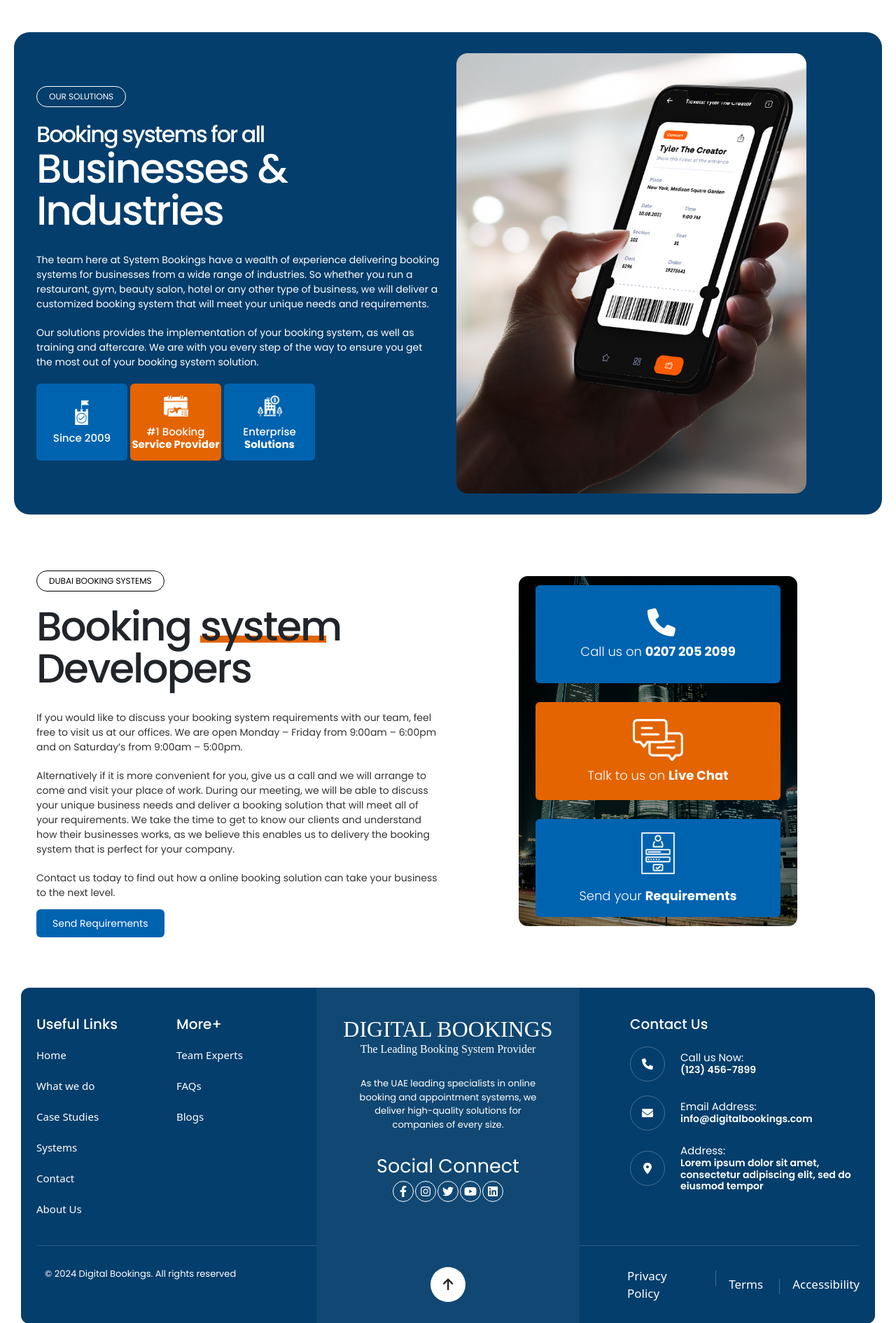
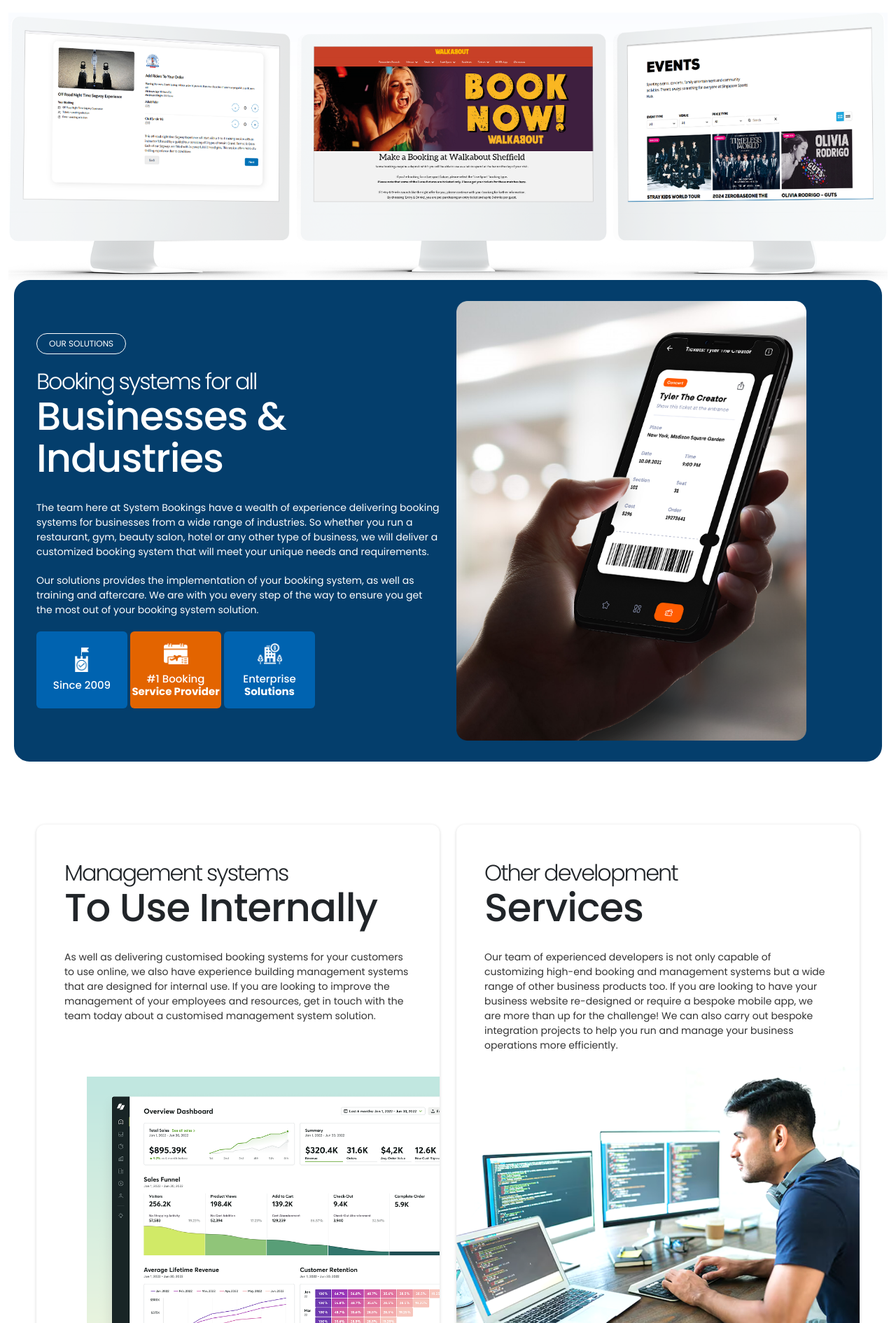
Before and after one commit to hamza-ali313/Dubai_Booking_system, a PHP site: page /aboutus.html in a window 1280 px wide. Shown: the part 2472-4362 px from the top of the page at 70% size. Run offline with PHP 8.4, Linux system fonts and the light colour scheme; some libraries are stand-ins or nearby versions; some web fonts are replaced.

Commit message:
some changes

```diff
--- a/aboutus.html
+++ b/aboutus.html
@@ -42,23 +42,51 @@
                                     <li class="nav-item">
                                         <a class="nav-link " href="">Home</a>
                                     </li>
-                                    <li class="nav-item">
-                                        <a class="nav-link" href="">What we do</a>
+                                    <li class="nav-item dropdown">
+                                        <a class="nav-link dropdown-toggle" href="#" id="Whatwedo" role="button"
+                                            data-bs-toggle="dropdown" aria-expanded="false">What we do</a>
+                                        <ul class="dropdown-menu" aria-labelledby="Whatwedo">
+                                            <li><a class="dropdown-item" href="#">Action</a></li>
+                                            <li><a class="dropdown-item" href="#">Another action</a></li>
+                                            <li>
+                                                <hr class="dropdown-divider">
+                                            </li>
+                                            <li><a class="dropdown-item" href="#">Something else here</a></li>
+                                        </ul>
                                     </li>
                                     <li class="nav-item dropdown">
-                                        <a class="nav-link" href="" role="button" id="dropdown-toggle">
+                                        <a class="nav-link dropdown-toggle" href="#" id="CaseStudies" role="button"
+                                            data-bs-toggle="dropdown" aria-expanded="false">
                                             Case Studies
                                         </a>
-                                        <i class="fa-solid fa-chevron-down" id="dropdown-icon"></i>
+                                        <ul class="dropdown-menu" aria-labelledby="CaseStudies">
+                                            <li><a class="dropdown-item" href="#">Action</a></li>
+                                            <li><a class="dropdown-item" href="#">Another action</a></li>
+                                            <li>
+                                                <hr class="dropdown-divider">
                                             </li>
-                                    <li class="nav-item">
-                                        <a class="nav-link" href="blogs.html">Systems</a>
+                                            <li><a class="dropdown-item" href="#">Something else here</a></li>
+                                        </ul>
+                                    </li>
+                                    <li class="nav-item dropdown">
+                                        <a class="nav-link dropdown-toggle" href="#" id="navbarDropdown" role="button"
+                                            data-bs-toggle="dropdown" aria-expanded="false">
+                                            Systems
+                                        </a>
+                                        <ul class="dropdown-menu" aria-labelledby="navbarDropdown">
+                                            <li><a class="dropdown-item" href="#">Action</a></li>
+                                            <li><a class="dropdown-item" href="#">Another action</a></li>
+                                            <li>
+                                                <hr class="dropdown-divider">
+                                            </li>
+                                            <li><a class="dropdown-item" href="#">Something else here</a></li>
+                                        </ul>
                                     </li>
                                     <li class="nav-item">
                                         <a class="nav-link" href="contactus.html">Contact</a>
                                     </li>
                                     <li class="nav-item">
-                                        <a class="nav-link" href="contactus.html">About</a>
+                                        <a class="nav-link" href="aboutus.html">About</a>
                                     </li>
                                 </ul>
                             </div>
@@ -258,7 +286,7 @@
     <!-- companies slider sec start -->
     <section class="comp-sec">
         <div class="container">
-            <div class="row">
+            <div class="row justify-content-center text-center">
                 <div class="col-9">
                     <div class="com-heading">
                         <p class="circle_heading">
@@ -287,24 +315,19 @@
                     </div>
                 </div>
             </div>
-    </section>
-    <!-- companies slider sec end -->
-
-    <!-- compslider-sec start -->
-    <section>
+        </div>
         <div class="container-fluid">
             <div class="row">
                 <div class="col-12">
-                    <div class="comp-slider">
-                        <div class="comp-slide">
-                            <img src="" alt="">
-                        </div>
+                    <div class="threecomp">
+                        <img src="./images/3computers.png" alt="">
                     </div>
                 </div>
             </div>
         </div>
     </section>
-    <!-- compslider-sec end -->
+    <!-- companies slider sec end -->
+
 
 
     <!-- abt-sec start -->
@@ -374,6 +397,57 @@
         </div>
     </section>
     <!-- abt-sec end -->
+
+
+    <!-- compslider-sec start -->
+    <section class="abt-sec4">
+        <div class="container">
+            <div class="row">
+                <div class="col-12  col-lg-6 col-md-6">
+                    <div class="abt-sec4-box">
+                        <div class="com-heading">
+                            <h3>
+                                Management systems
+                            </h3>
+                            <h2>
+                                to use internally
+                            </h2>
+                            <p>
+                                As well as delivering customised booking systems for your customers to use online, we
+                                also
+                                have experience building management systems that are designed for internal use. If you
+                                are
+                                looking to improve the management of your employees and resources, get in touch with the
+                                team today about a customised management system solution.
+                            </p>
+                            <img src="./images/abt8.png" alt="" class="abt8">
+                        </div>
+                    </div>
+                </div>
+                <div class="col-12  col-lg-6 col-md-6">
+                    <div class="abt-sec4-box">
+                        <div class="com-heading">
+                            <h3>
+                                Other development
+                            </h3>
+                            <h2>
+                                Services
+                            </h2>
+                            <p>
+                                Our team of experienced developers is not only capable of customizing high-end booking
+                                and management systems but a wide range of other business products too. If you are
+                                looking to have your business website re-designed or require a bespoke mobile app, we
+                                are more than up for the challenge! We can also carry out bespoke integration projects
+                                to help you run and manage your business operations more
+                                efficiently.
+                            </p>
+                        </div>
+                        <img src="./images/abt9.png" alt="" class="abt9">
+                    </div>
+                </div>
+            </div>
+    </section>
+    <!-- compslider-sec end -->
 
     <!-- arange sec start -->
     <section class="arange-sec">
--- a/css/index.css
+++ b/css/index.css
@@ -445,14 +445,18 @@
 
 /* about us section css start */
 .com-heading h2 {
-    font-size: 58px;
+    font-size: 56px;
     text-transform: capitalize;
     font-family: 'Poppins';
     line-height: 60px;
-    letter-spacing: -2px;
+    letter-spacing: -1px;
     margin: 0 0 30px 0;
+    font-weight: 500;
 }
-
+.threecomp img {
+    width: 100%;
+    object-fit: contain;
+}
 section.aboutus-sec {
     padding: 80px 0;
 }
@@ -500,6 +504,7 @@
     font-size: 32px;
     font-family: 'Poppins';
     letter-spacing: -2px;
+    font-weight: 300;
 }
 
 .arange-sec h2 span:before {
@@ -723,7 +728,9 @@
 section.our-solu {
     padding: 60px 0;
 }
-
+section.our-solu {
+    padding: 90px 0 20px;
+}
 /* our partners section css start */
 
 .our-partners .brands .col:hover {
@@ -757,9 +764,12 @@
     align-items: center;
     justify-content: center;
     border-radius: 6px;
+    transition: 0.5s;
     box-shadow: rgba(0, 0, 0, 0.24) 0px 3px 8px;
 }
-
+.brand:hover {
+    box-shadow: #043e6c 0px 3px 8px;
+}
 .our-partners img {
     width: 120px;
     height: 120px;
@@ -852,6 +862,13 @@
     align-items: center;
     gap: 12px;
 }
+section.accordians-sec {
+    padding: 80px 0 0;
+}
+section.accordians-sec .accordion-body {
+    padding: 40px 40px 80px 0px;
+}
+
 
 section.accordians-sec .accordion-button:not(.collapsed) {
     color: #000;
@@ -1097,7 +1114,7 @@
 /* footer css end */
 
 
-/* ***************************About us css start */
+/* ***************************About pg us css start */
 section.banner-sec.inner_banner .banner-img {
     height: 600px;
 }
@@ -1105,7 +1122,37 @@
 section.banner-sec.inner_banner {
     height: 600px;
 }
+.abt-sec4-box {
+    position: relative;
+    background: #fff;
+    box-shadow: rgba(0, 0, 0, 0.16) 0px 1px 4px;
+    border-radius: 12px;
+    height: 780px;
+    overflow: hidden;
+}
+.abt-sec4-box .com-heading {
+    padding: 50px 40px 0;
+}
 
+
+img.abt8 {
+    position: absolute;
+    right: -72px;
+    bottom: -20px;
+    height: 440px;
+}
+section.abt-sec4 {
+    padding: 90px 0;
+}
+
+
+img.abt9 {
+    height: 440px;
+}
+.abt-sec4-box img {
+    width: 100%;
+    object-fit: cover;
+}
 .abt1 {
     width: 500px !important;
     object-fit: contain;
```
Also changed, not shown: contactus.html (+35 -7 lines), feature.html (+35 -8 lines), images/3computers.png (added), images/Logo - Boba Cats Cafe - D-09 1.png (deleted), images/abt8.png (added), images/abt9.png (added). Lines whose indentation alone changed are shown as unchanged.
